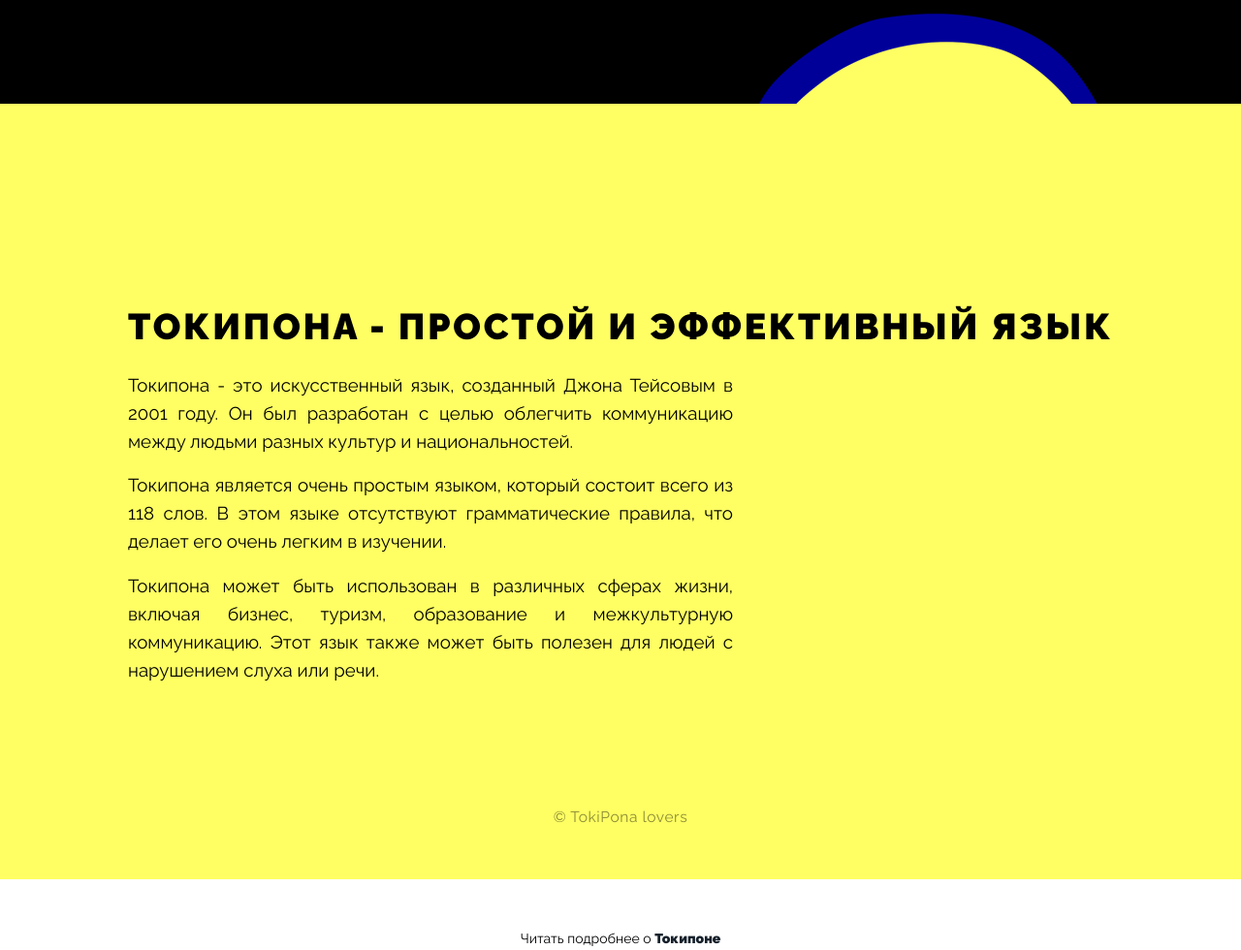
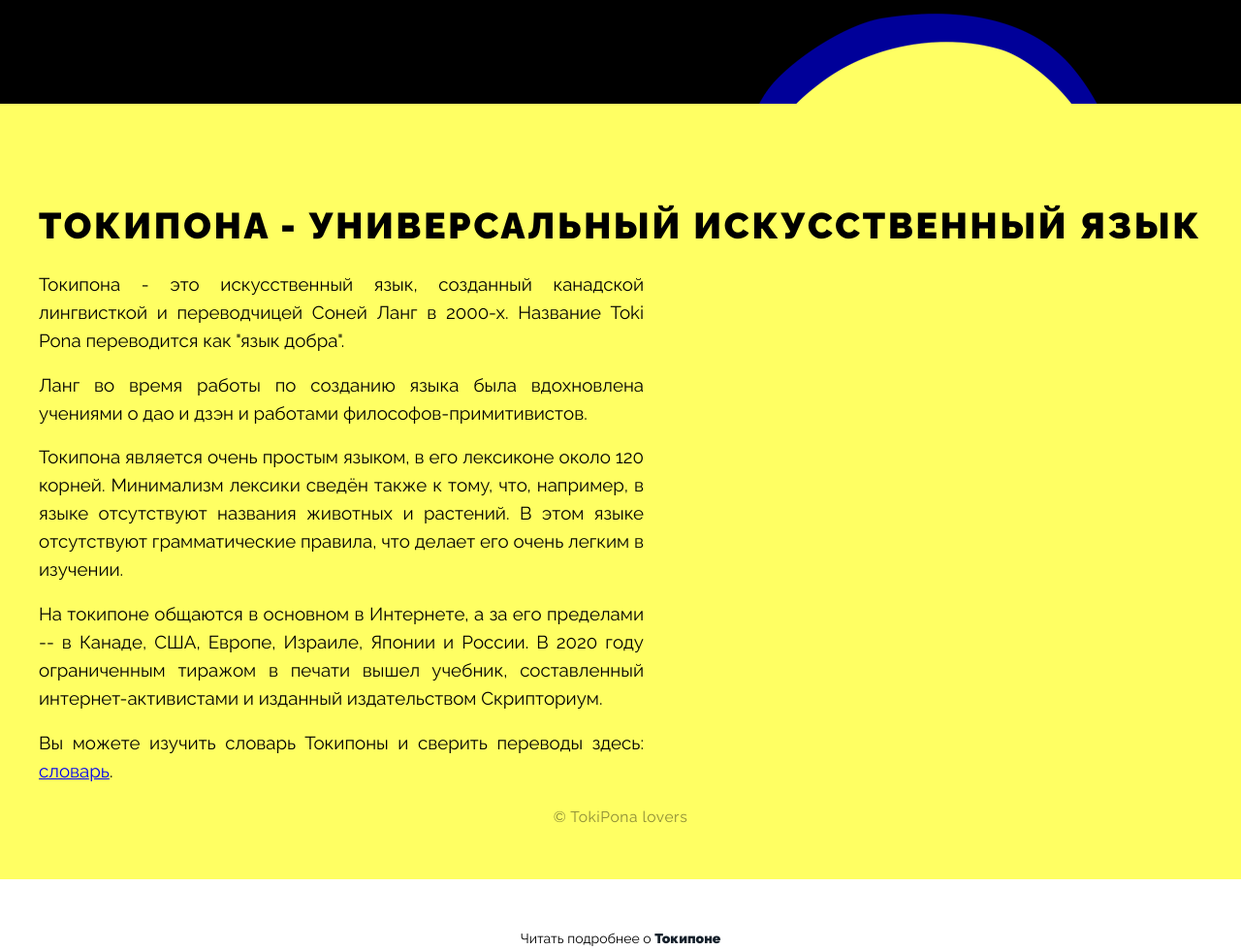
Before and after one commit to NotBioWaste905/toki-pona-translator, a Flask app: page / in a window 1280 px wide. Shown: the part 752-1732 px from the top of the page at 97% size. Run offline with Flask 3, Linux system fonts and the light colour scheme.

Commit message:
Update home.html

```diff
--- a/website/templates/home.html
+++ b/website/templates/home.html
@@ -27,10 +27,12 @@
 
             <article class="main-article" style="background-image">
                     <div class="main-article__content">
-                    <h1 class="main-article__header">Токипона - простой и эффективный язык</h1>
-                    <p class="main-article__paragraph">Токипона - это искусственный язык, созданный Джона Тейсовым в 2001 году. Он был разработан с целью облегчить коммуникацию между людьми разных культур и национальностей.</p>
-                    <p class="main-article__paragraph">Токипона является очень простым языком, который состоит всего из 118 слов. В этом языке отсутствуют грамматические правила, что делает его очень легким в изучении.</p>
-                    <p class="main-article__paragraph">Токипона может быть использован в различных сферах жизни, включая бизнес, туризм, образование и межкультурную коммуникацию. Этот язык также может быть полезен для людей с нарушением слуха или речи.</p>
+                    <h1 class="main-article__header">Токипона - универсальный искусственный язык</h1>
+                    <p class="main-article__paragraph">Токипона - это искусственный язык, созданный канадской лингвисткой и переводчицей Соней Ланг в 2000-х. Название Toki Pona переводится как "язык добра".</p>
+                    <p class="main-article__paragraph">Ланг во время работы по созданию языка была вдохновлена учениями о дао и дзэн и работами философов-примитивистов. </p>
+                    <p class="main-article__paragraph">Токипона является очень простым языком, в его лексиконе около 120 корней. Минимализм лексики сведён также к тому, что, например, в языке отсутствуют названия животных и растений. В этом языке отсутствуют грамматические правила, что делает его очень легким в изучении.</p>
+                    <p class="main-article__paragraph">На токипоне общаются в основном в Интернете, а за его пределами -- в Канаде, США, Европе, Израиле, Японии и России. В 2020 году ограниченным тиражом в печати вышел учебник, составленный интернет-активистами и изданный издательством Скрипториум.</p>
+                    <p class="main-article__paragraph">Вы можете изучить словарь Токипоны и сверить переводы здесь: <a href="https://zrajm.github.io/toki-pona-syllabics/dictionary/">словарь</a>.</p>
                 </div>
 
             <div class="copy">© TokiPona lovers</div>
```
